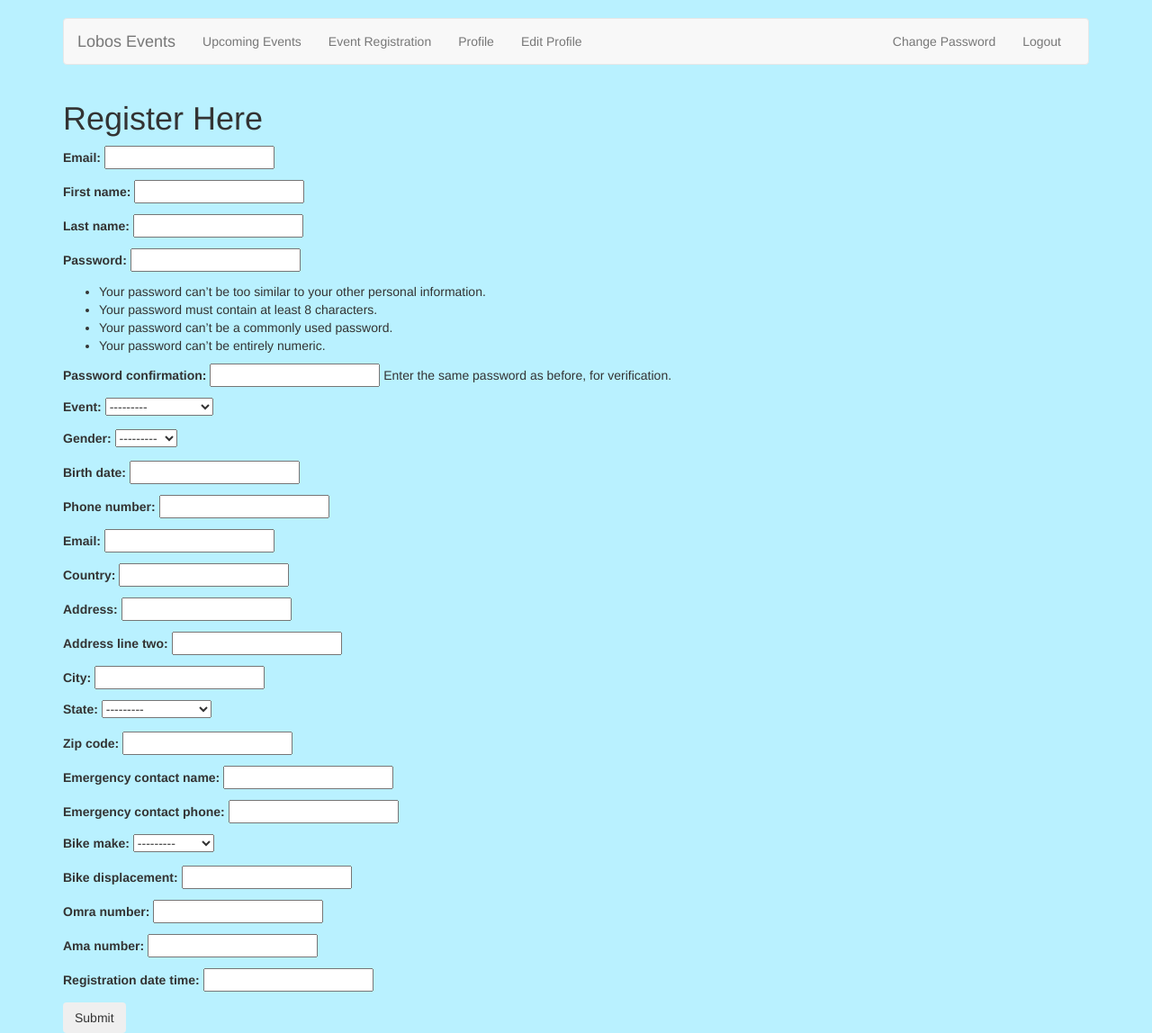
After one commit to unitedideas/lobos, a Django app: page /event-registration/ in a window 1280 px wide. The commit adds this page. Shown: the whole page at 90% size. Run offline with Django 3.2, Linux system fonts and the light colour scheme; a user stored in the database is signed in; data comes from the database, SQL or seed files in the repository; both versions use the stored data as it was after the commit; some libraries are stand-ins or nearby versions.

Commit message:
created base event registration page that allows the user to sign up for an event and register a new user at the same time.
I am creating unneeded event registration forms though. Next steps will be to trouble shoot that.

```diff
--- a/events/forms.py
+++ b/events/forms.py
@@ -1,7 +1,14 @@
 from django import forms
 from django.contrib.auth.models import User
 from django.contrib.auth.forms import UserCreationForm, UserChangeForm
+from .models import RiderProfile
+from django.forms import ModelForm
+from django.utils.translation import gettext_lazy as _
 
+
+# widgets = {
+#             'name': Textarea(attrs={'cols': 80, 'rows': 20}),
+#         }
 
 
 class RegistrationForm(UserCreationForm):
@@ -10,29 +17,37 @@ class RegistrationForm(UserCreationForm):
     class Meta:
         model = User
         fields = (
-            'username',
+            # 'username',
+            'email',
             'first_name',
             'last_name',
-            'email',
             'password1',
             'password2',
-
         )
+        labels = {
+            'email': _('Labels !! << this is the one'),
+        }
+        help_texts = {
+            'name': _('help text'),
+        }
+        error_messages = {
+            'name': {
+                'max_length': _("error 1"),
+            },
+        }
 
     def save(self, commit=True):
         user = super(RegistrationForm, self).save(commit=False)
         user.first_name = self.cleaned_data['first_name']
         user.last_name = self.cleaned_data['last_name']
         user.email = self.cleaned_data['email']
-
+        user.username = self.cleaned_data['email']
         if commit:
             user.save()
-
         return user
 
 
 class EditProfileForm(UserChangeForm):
-
     class Meta:
         model = User
         fields = (
@@ -41,3 +56,19 @@ class EditProfileForm(UserChangeForm):
             'last_name',
             'password'
         )
+
+
+class RiderEventForm(ModelForm):
+    email = forms.EmailField(required=True)
+    birth_date = forms.DateField(required=True)
+
+    class Meta:
+        model = RiderProfile
+        exclude = [
+            'Registration_date',
+            'user',
+            'age_on_event_day',
+            'confirmation_number',
+            'rider_number',
+            'start_time'
+        ]
--- a/events/models.py
+++ b/events/models.py
@@ -4,7 +4,6 @@ from django import forms
 from django.contrib.auth.models import User
 from django.db.models.signals import post_save
 from django.dispatch import receiver
-from django.contrib.auth.models import User
 from django.conf import settings
 from phonenumber_field.modelfields import PhoneNumberField
 from django.utils.text import slugify
@@ -43,7 +42,7 @@ class RiderProfile(models.Model):
     )
     # user name displayed at login
     event = models.ForeignKey(Event, null=True, blank=True, on_delete=models.CASCADE)
-    user = models.OneToOneField(User, null=True, blank=True, on_delete=models.CASCADE)
+    user = models.ForeignKey(User, null=True, blank=True, on_delete=models.CASCADE)
     gender = models.CharField(null=True, blank=True, max_length=10, choices=GENDER)
     birth_date = models.DateField(null=True, blank=True)
     phone_number = models.CharField(max_length=10, null=True, blank=True)
@@ -65,6 +64,7 @@ class RiderProfile(models.Model):
     # These items will not be in the form and must not be visible
     # confirmation will be generated, age on event day will be calculated
     # rider number and start time will be assigned
+    Registration_date_time = models.DateTimeField(null=True, blank=True)
     age_on_event_day = models.IntegerField(null=True, blank=True)
     confirmation_number = models.CharField(max_length=30, null=True, blank=True)
     rider_number = models.IntegerField(null=True, blank=True)
@@ -77,7 +77,7 @@ class RiderProfile(models.Model):
 
 
     def __str__(self):
-        return str(self.user.first_name) + ' ' + str(self.user.last_name)
+        return str(self.user.first_name) + ' ' + str(self.user.last_name) + ' - ' + str(self.event)
 
 
 #
--- a/events/templates/base.html
+++ b/events/templates/base.html
@@ -30,7 +30,8 @@
             <div id="navbar" class="navbar-collapse collapse">
                 {% if user.is_authenticated %}
                     <ul class="nav navbar-nav">
-                        <li><a href="/">Home</a></li>
+                        <li><a href="/">Upcoming Events</a></li>
+                        <li><a href="/event-registration">Event Registration</a></li>
                         <li><a href="/profile">Profile</a></li>
                         <li><a href="/profile/edit">Edit Profile</a></li>
                     </ul>
@@ -42,7 +43,8 @@
                 {% else %}
 
                     <ul class="nav navbar-nav">
-                        <li><a href="/">Home</a></li>
+                        <li><a href="/">Upcoming Events</a></li>
+                        <li><a href="/event-registration">Event Registration</a></li>
                     </ul>
                     <ul class="nav navbar-nav navbar-right">
                         <li><a href="/password-reset">Reset Password</a></li>
@@ -50,7 +52,6 @@
                         <li><a href="/register">Register</a></li>
                     </ul>
                 {% endif %}
-
 
             </div><!--/.nav-collapse -->
         </div><!--/.container-fluid -->
--- /dev/null
+++ b/events/templates/events/event_register.html
@@ -0,0 +1,27 @@
+{% extends 'base.html' %}
+
+{% block head %}
+    <title>Event Registration</title>
+{% endblock %}
+
+{% block body %}
+    <div class="container">
+        <h1>Register Here</h1>
+        <form method="post">
+            {% csrf_token %}
+            {{ user_form.as_p }}
+            {{ event_form.as_p }}
+
+            {#            {% for item in form %}#}
+            {#                <div class="form-group row ">#}
+            {#                    <label class="col-sm-4 ">{{ item.label }}</label>#}
+            {#                    <div class="">{{ item }}</div>#}
+            {#                </div>#}
+            {##}
+            {#            {% endfor %}#}
+            <button class="btn" type="submit">Submit</button>
+        </form>
+
+    </div>
+
+{% endblock %}
--- a/events/urls.py
+++ b/events/urls.py
@@ -14,5 +14,7 @@ urlpatterns = [
     path('password-reset/confirm/<uidb64>/<token>/', auth_views.PasswordResetConfirmView.as_view(template_name='events/password_reset_confirm.html'), name='password_reset_confirm'),
     path('password-reset/complete/', auth_views.PasswordResetCompleteView.as_view(template_name='events/password_reset_complete.html'), name='password_reset_complete'),
     path('profile/password/', auth_views.PasswordChangeView.as_view(template_name='events/password_change.html'), name='password_change'),
+    path('event-confirmation/', views.event_confirmation, name='event_confirmation'),
+    path('event-registration/', views.event_register, name='event_register'),
 
 ]
--- a/events/views.py
+++ b/events/views.py
@@ -2,7 +2,9 @@ from django.shortcuts import render, redirect
 from events.forms import (
     RegistrationForm,
     EditProfileForm,
+    RiderEventForm,
 )
+import random, string
 from django.contrib.auth.models import User
 from django.contrib.auth.forms import UserChangeForm, PasswordChangeForm
 from django.contrib.auth import update_session_auth_hash
@@ -17,8 +19,9 @@ def home(request):
     return render(request, 'events/home.html', context)
 
 
-# def login(request):
-#     return render(request, 'events/login.html')
+def login(request):
+    return render(request, 'events/login.html')
+
 
 def register(request):
     if request.method == 'POST':
@@ -67,3 +70,62 @@ def change_password(request):
         form = PasswordChangeForm(user=request.user)
         args = {'form': form}
         return render(request, 'events/password_change.html', args)
+
+
+def event_register(request):
+    if request.method == 'POST':
+        user_form = RegistrationForm(request.POST)
+        print('user POST')
+
+        event_form = RiderEventForm(request.POST)
+        print('event POST')
+
+        if event_form.is_valid() and user_form.is_valid():
+
+            print('Made it to the 1st post.save')
+            event_post = event_form.save(commit=False)
+
+
+            print('Made it to the 2nd event.save')
+            event_post.user = request.user
+
+
+            print('event_post.user = request.user')
+            user_post = user_form.save(commit=False)
+
+
+            print('user_post.user = request.user')
+            confirmation_number = id_generator()
+            event_post.confirmation_number = confirmation_number
+
+            user_post.save()
+            print('user save')
+
+
+            event_post.save()
+            print('event save')
+
+            args = {'event': event_post.event, 'post_email': event_post.email, 'confirmation_number': confirmation_number}
+            print('args')
+            # email confirmation function here
+            # return redirect('/event-confirmation')
+            return render(request, 'events/event_confirmation.html', args)
+        else:
+            # user_form = RegistrationForm()
+            # event_form = RiderEventForm()
+            args = {'event_form': event_form, 'user_form': user_form}
+            return render(request, 'events/event_register.html', args)
+    else:
+        user_form = RegistrationForm()
+        event_form = RiderEventForm()
+        args = {'event_form': event_form, 'user_form': user_form}
+        return render(request, 'events/event_register.html', args)
+
+
+def event_confirmation(request):
+    args = {'request': request, 'user': request.user}
+    return render(request, 'events/event_confirmation.html', args)
+
+
+def id_generator(size=8, chars=string.ascii_uppercase + string.digits):
+    return ''.join(random.choice(chars) for _ in range(size))
```
Also changed, not shown: events/templates/events/event_confirmation.html (added, +20 -0 lines), events/templates/events/home.html (+5 -2 lines), db.sqlite3.
